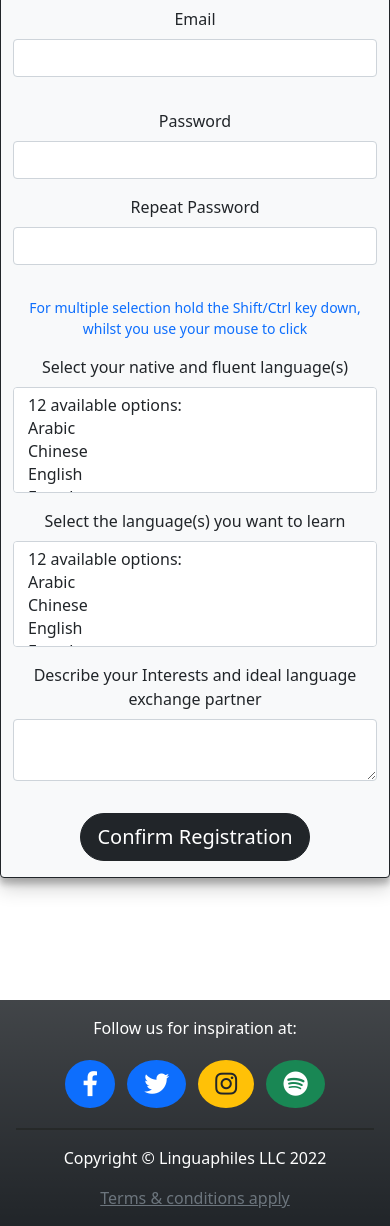
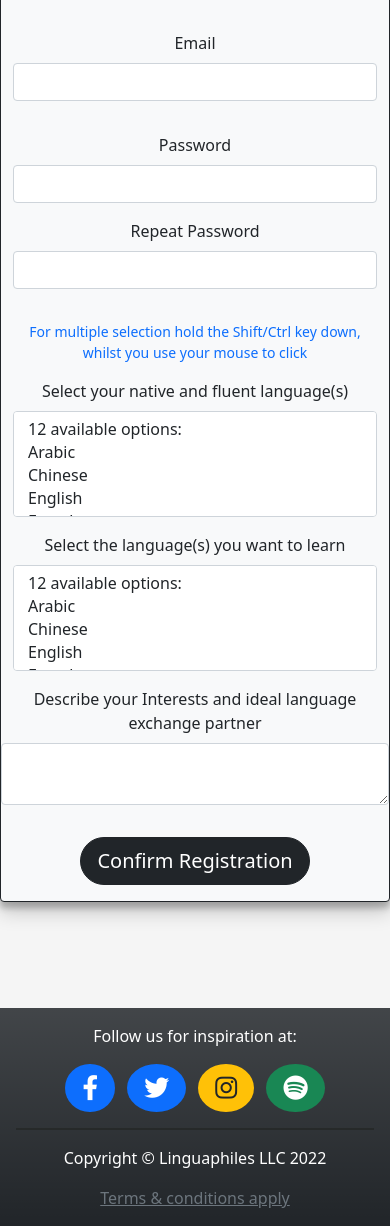
Before and after one commit to rindo57/langx, a Flask app: page /register in a window 390 px wide. Shown: the part 788-2014 px from the top of the page. Run offline with Flask 2, Linux system fonts and the light colour scheme; some libraries are stand-ins or nearby versions.

Commit message:
Edited  styling & checked the responsiveness

```diff
--- a/app.py
+++ b/app.py
@@ -67,9 +67,9 @@
             geom=SpatialConstants.point_representation(
             form.coord_latitude.data,form.coord_longitude.data))
             # add the app user to the database
-            print(app_user)
-            print(app_user.fluent_languages)
-            print(type(app_user.fluent_languages))
+            #print(app_user)
+            #print(app_user.fluent_languages)
+            #print(type(app_user.fluent_languages))
             db.session.add(app_user)
             # commit the change - now the user can log in
             db.session.commit()
@@ -82,7 +82,7 @@
     def login():
         #print("Login info", flush=True)
         if current_user.is_authenticated:
-            return redirect(url_for('news'))
+            return redirect(url_for('profile'))
         form = LoginForm()
         if form.validate_on_submit():
             #print('form validated')
@@ -100,7 +100,7 @@
                 next_page code which will redirect the user to the page they were trying to access after logging
                 in instead of the home page'''
                 next_page = request.args.get('next')
-                return redirect(next_page) if next_page else redirect(url_for('news'))
+                return redirect(next_page) if next_page else redirect(url_for('profile'))
             else:
                 #print('Failed flash message - auth failed')
                 flash('Login unsuccessful, please check your email and password', 'danger')
@@ -110,7 +110,7 @@
     # The app user has to be logged in to access this profile page
     @login_required
     def profile():
-        profile= current_user
+        profile=current_user
         if request.args.get('id'):
             user_id = int(request.args.get('id'))
             user = AppUser.query.get(user_id)
@@ -184,6 +184,8 @@
         profile_pic=profile_pic, form=form,
         map_key=os.getenv('GOOGLE_MAPS_API_KEY', 'GOOGLE_MAPS_API_KEY_WAS_NOT_SET?!'))
 
+    '''
+    An example
     @app.route('/detail', methods=['GET'])
     def detail():
         location_id = float(request.args.get('id'))
@@ -192,19 +194,22 @@
             'detail.html',
             item=item,
             map_key=os.getenv('GOOGLE_MAPS_API_KEY', 'GOOGLE_MAPS_API_KEY_WAS_NOT_SET?!')
-        )
+        ) '''
 
     @app.route("/logout")
     def logout():
         logout_user()
         return redirect(url_for('home'))
 
+    '''
+    An example
     @app.route('/map', methods=['GET'])
     def location():
         return render_template(
             'map.html',
             map_key=os.getenv('GOOGLE_MAPS_API_KEY', 'GOOGLE_MAPS_API_KEY_WAS_NOT_SET?!'), title='Map'
         )
+    '''
 
     @app.route("/new-location", methods=['GET', 'POST'])
     def new_location():
--- a/forms.py
+++ b/forms.py
@@ -19,8 +19,6 @@
 class RegistrationForm(FlaskForm):
     firstname = StringField('First Name', validators=[DataRequired(), Length(min=2, max=10)])
     lastname = StringField('Last Name', validators=[DataRequired(), Length(min=5, max=10)])
-    #street = StringField('Street Name', validators=[DataRequired()])
-    #house = IntegerField('House Number', validators=[DataRequired()])
     email = StringField('Email', validators=[DataRequired(), Email()])
     password = PasswordField('Password', validators=[DataRequired()])
     repeat_password = PasswordField('Repeat Password', validators=[DataRequired(), EqualTo('password', message='Passwords must match')])
--- a/models.py
+++ b/models.py
@@ -144,7 +144,7 @@
     def update(self):
         db.session.commit()
 
-# My project Model
+# My project App user Model
 
 class AppUser(db.Model, UserMixin):
     id = db.Column(db.Integer, primary_key=True)
@@ -154,8 +154,8 @@
     email = db.Column(db.String(50), unique=True, nullable=False)
     profile_pic = db.Column(db.String(20), nullable=False, default='default.jpg')
     password = db.Column(db.String(60), nullable=False)
-    fluent_languages = db.Column(db.String(200), nullable=False) # try array instead of string https://docs.sqlalchemy.org/en/14/core/type_basics.html#sqlalchemy.types.ARRAY
-    other_languages = db.Column(db.String(200), nullable=False) # Or use a replace method before storing the data
+    fluent_languages = db.Column(db.String(200), nullable=False)
+    other_languages = db.Column(db.String(200), nullable=False)
     interests = db.Column(db.Text, nullable=False)
     geom = db.Column(Geometry(geometry_type='POINT', srid=SpatialConstants.SRID))
 
--- a/static/main.css
+++ b/static/main.css
@@ -2,7 +2,7 @@
     margin: 0;
     /*prevents the fixed-top class of the navbar from overlapping with the body content*/
     padding-top: 67px;
-    background-color: white;
+    background-color: whitesmoke;
     /* Include the viewport height, positioning of the footer will be relative to it*/
     min-height: 100vh;
     /* The value of this property is equal to - 324px which is the height of the footer*/
@@ -23,9 +23,24 @@
     box-shadow: 0 10px 20px rgba(0,0,0,0.19), 0 6px 6px rgba(0,0,0,0.23);
 }
 
-hr {border-top: 2px solid rgb(12, 12, 2);}
+hr {border: 1px solid rgb(12, 12, 2);}
 
 .form-check .form-check-input {float: none;}
+
+#register-form {
+    max-width: 800px;
+    margin: auto;
+}
+
+#login-form {
+    max-width: 600px;
+    margin: auto;
+}
+
+#edit-form {
+    max-width: 800px;
+    margin: auto;
+}
 
 footer {
     position: absolute;
--- a/static/map.css
+++ b/static/map.css
@@ -6,7 +6,7 @@
   left: 0;
   transform: translate(-50%, -100%);
   /* Style the bubble. */
-  background-color: white;
+  background-color: rgb(241, 226, 241);
   padding: 5px;
   border-radius: 5px;
   font-family: sans-serif;
@@ -38,7 +38,7 @@
   /* The tip is 8px high, and 12px wide. */
   border-left: 6px solid transparent;
   border-right: 6px solid transparent;
-  border-top: 8px solid white;
+  border-top: 8px solid purple;
 }
 
 /* JavaScript will position this div at the bottom of the popup tip. */
--- a/templates/base.html
+++ b/templates/base.html
@@ -36,7 +36,6 @@
     {% block footer %}
     <!--site footer-->
     {% endblock footer %}
-    {% endblock body %}
     <!-- Optional JavaScript; choose one of the two! -->
 
     <!-- Option 1: Bootstrap Bundle with Popper -->
@@ -48,5 +47,6 @@
     <script src="https://cdn.jsdelivr.net/npm/bootstrap@5.0.2/dist/js/bootstrap.min.js" integrity="sha384-cVKIPhGWiC2Al4u+LWgxfKTRIcfu0JTxR+EQDz/bgldoEyl4H0zUF0QKbrJ0EcQF" crossorigin="anonymous"></script>
     -->
     <!-- <script type="text/javascript", src="{{ url_for('static', filename='home.js') }}"></script> -->
+    {% endblock body %}
   </body>
 </html>
--- a/templates/home.html
+++ b/templates/home.html
@@ -49,7 +49,7 @@
             <blockquote class="fs-5 mt-2">
                 <i>"If you talk to a man in a language he understands, that goes to his head.
                 <br>
-                If you talk to him in his own language, that goes to his heart."</i> - <b>Nelson Mandela</b>
+                If you talk to him in his own language, that goes to his heart."</i> - <cite>Nelson Mandela</cite>
             </blockquote>
         </div>
     </main>
--- a/templates/login.html
+++ b/templates/login.html
@@ -4,7 +4,7 @@
 {% include 'partials/messages.html'%}
     <!-- Flash message for accounted created -->
     <!-- Login Form -->
-    <div class="container rounded border border-dark border border-1 text-center my-5 bg-light" id="login-form">
+    <div class="container rounded border border-dark border border-1 text-center mt-5 bg-light" id="login-form">
         <form class="row" method="POST" action="" novalidate>
             <!-- Adds the CSRF token-->
             {{  form.hidden_tag() }}
--- a/templates/partials/footer.html
+++ b/templates/partials/footer.html
@@ -3,7 +3,7 @@
     <div class="container" id="social-media">
           <!-- Facebook -->
         <a
-             class="btn btn-link btn-floating btn-lg text-white m-1 bg-primary"
+             class="btn btn-link btn-floating btn-lg text-white mx-1 bg-primary"
              href="https://www.facebook.com"
              target="_blank"
              role="button"
@@ -13,7 +13,7 @@
 
           <!-- Twitter -->
         <a
-             class="btn btn-link btn-floating btn-lg text-white m-1 bg-primary"
+             class="btn btn-link btn-floating btn-lg text-white mx-1 bg-primary"
              href="https://twitter.com"
              target="_blank"
              role="button"
@@ -23,7 +23,7 @@
 
           <!-- Instagram -->
         <a
-             class="btn btn-link btn-floating btn-lg text-dark fw-bolder m-1 bg-warning"
+             class="btn btn-link btn-floating btn-lg text-dark fw-bolder mx-1 bg-warning"
              href="https://www.Instagram.com"
              target="_blank"
              role="button"
@@ -33,7 +33,7 @@
 
           <!-- Spotify -->
         <a
-            class="btn btn-link btn-floating btn-lg text-white m-1 bg-success"
+            class="btn btn-link btn-floating btn-lg text-white mx-1 bg-success"
             href="https://www.spotify.com"
             target="_blank"
             role="button"
--- a/templates/partials/navbar.html
+++ b/templates/partials/navbar.html
@@ -16,7 +16,11 @@
                             <a class="nav-item nav-link fs-6 fw-bold active" href="{{ url_for('profile') }}"><i class="fa-solid fa-user-check"></i> Profile</a>
                         </li>
                         <li class="nav-item">
-                            <a class="nav-item nav-link fs-6 fw-bold active text-warning" href="{{ url_for('news') }}"><i class="fa-solid fa-bullhorn"></i> News</a>
+                            <a class="nav-item btn btn-warning btn btn-sm fs-6 fw-bold active position-relative" role="button" href="{{ url_for('news') }}"><i class="fa-solid fa-bullhorn"></i> News
+                                <span class="position-absolute top-0 start-100 translate-middle p-2 bg-danger border border-light rounded-circle">
+                                    <span class="visually-hidden">New alerts</span>
+                                </span>
+                            </a>
                         </li>
                         <li class="nav-item">
                             <a class="nav-item nav-link fs-6 fw-bold active" href="{{ url_for('logout') }}"><i class="fa-solid fa-right-from-bracket"></i> Logout</a>
--- a/templates/profile.html
+++ b/templates/profile.html
@@ -43,9 +43,6 @@
             </div>
         </div>
     </div>
-{% block footer %}
-{% include 'partials/footer.html' %}
-{% endblock footer %}
 <!-- JQuery and Map scripts  -->
 <script src="{{ url_for('static', filename='map.js') }}"></script>
 <script
--- a/templates/register.html
+++ b/templates/register.html
@@ -5,14 +5,14 @@
 {% include '/partials/navbar.html' %}
 {% include 'partials/messages.html'%}
     <!-- Registration Form -->
-    <div class="container rounded border border-dark border border-1 my-4 text-center bg-light" id="register-form">
+    <div class="container rounded border border-dark border border-1 text-center bg-light mt-5" id="register-form">
         <form class="row g-3" method="POST" action="" novalidate>
             <!-- Adds the CSRF token-->
             {{  form.hidden_tag() }}
             <fieldset>
                 <legend class="fw-bold my-3 border-bottom">Join Our Community</legend>
                 <div class="row align-items-center g-3 mt-3">
-                    <div class="col-sm-6">
+                    <div class="col-md-6">
                         {{ form.firstname.label(class="form-label") }}
                         {% if form.firstname.errors %}
                             {{ form.firstname(class="form-control is-invalid") }}
@@ -25,7 +25,7 @@
                             {{ form.firstname(class="form-control") }}
                         {% endif %}
                     </div>
-                    <div class="col-sm-6">
+                    <div class="col-md-6">
                         {{ form.lastname.label(class="form-label") }}
                         {% if form.lastname.errors %}
                             {{ form.lastname(class="form-control is-invalid") }}
@@ -40,7 +40,7 @@
                     </div>
                 </div>
                 <div class="row align-items-center g-3 mt-1">
-                    <div class="col-sm-12">
+                    <div class="col-md-12">
                         {{ form.lookup_address.label(class="form-label fw-bold") }}
                         {% if form.lookup_address.errors %}
                             {{ form.lookup_address(class="form-control is-invalid") }}
@@ -60,7 +60,7 @@
                     </div>
                 </div>
                 <div class="row align-items-center g-3 mt-3">
-                    <div class="col-sm-12">
+                    <div class="col-md-12">
                         {{ form.email.label(class="form-label") }}
                         {% if form.email.errors %}
                             {{ form.email(class="form-control is-invalid") }}
@@ -75,7 +75,7 @@
                     </div>
                 </div>
                 <div class="row align-items-center g-3 mt-3">
-                    <div class="col-sm-6">
+                    <div class="col-md-6">
                         {{ form.password.label(class="form-label") }}
                         {% if form.password.errors %}
                             {{ form.password(class="form-control is-invalid") }}
@@ -88,7 +88,7 @@
                             {{ form.password(class="form-control") }}
                         {% endif %}
                     </div>
-                    <div class="col-sm-6">
+                    <div class="col-md-6">
                         {{ form.repeat_password.label(class="form-label") }}
                         {% if form.repeat_password.errors %}
                             {{ form.repeat_password(class="form-control is-invalid") }}
@@ -104,7 +104,7 @@
                 </div>
                 <div class="row align-items-center g-3 mt-3">
                     <small class="text-primary">For multiple selection hold the Shift/Ctrl key down, whilst you use your mouse to click</small>
-                    <div class="col-sm-6">
+                    <div class="col-md-6">
                         {{ form.fluent_languages.label(class="form-label") }}
                         {% if form.fluent_languages.errors %}
                             {{ form.fluent_languages(class="form-control is-invalid") }}
@@ -117,7 +117,7 @@
                             {{ form.fluent_languages(class="form-control") }}
                         {% endif %}
                     </div>
-                    <div class="col-sm-6">
+                    <div class="col-md-6">
                         {{ form.other_languages.label(class="form-label") }}
                         {% if form.other_languages.errors %}
                             {{ form.other_languages(class="form-control is-invalid") }}
@@ -131,7 +131,7 @@
                         {% endif %}
                     </div>
                 </div>
-                <div class="row-8 mt-3">
+                <div class="row mt-3">
                     {{ form.interests.label(class="form-label") }}
                     {% if form.interests.errors %}
                         {{ form.interests(class="form-control is-invalid") }}
```
Also changed, not shown: templates/edit_profile.html (+3 -6 lines), templates/news.html (+8 -9 lines), 1 other file.
